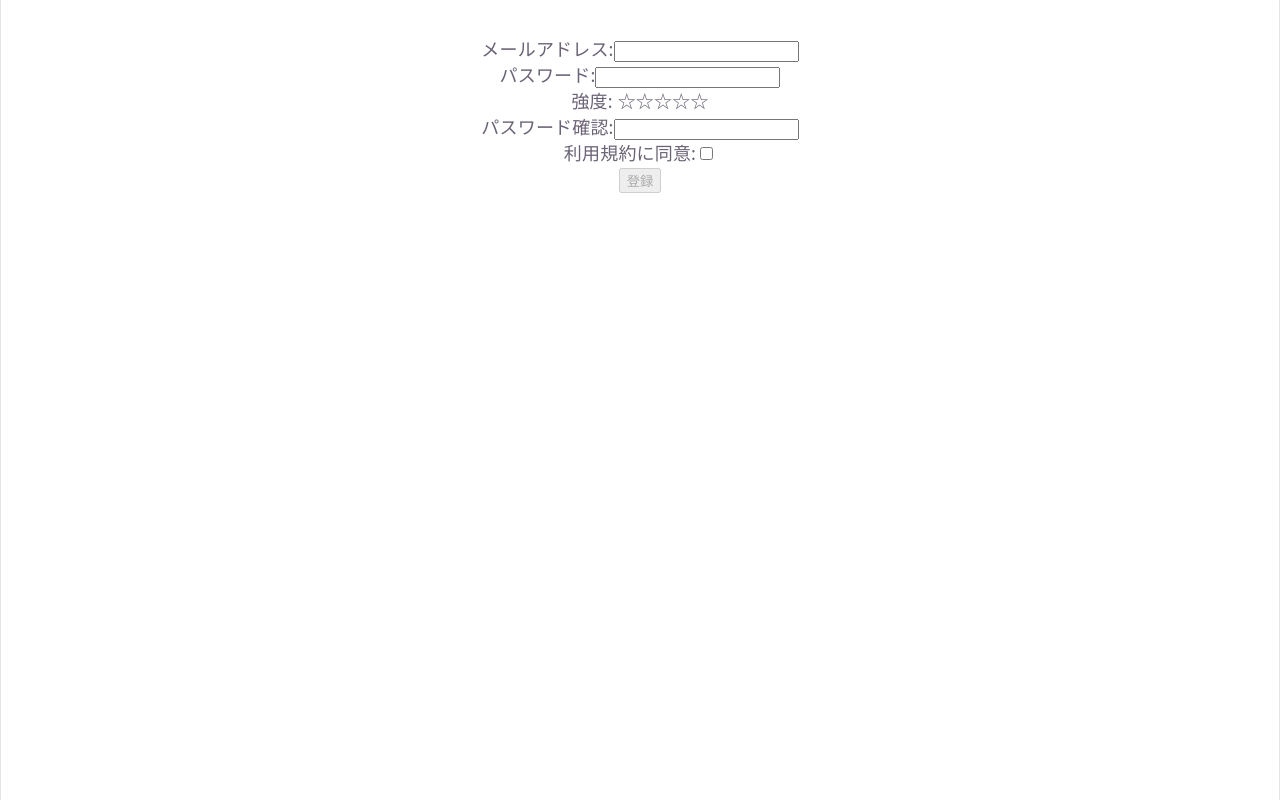
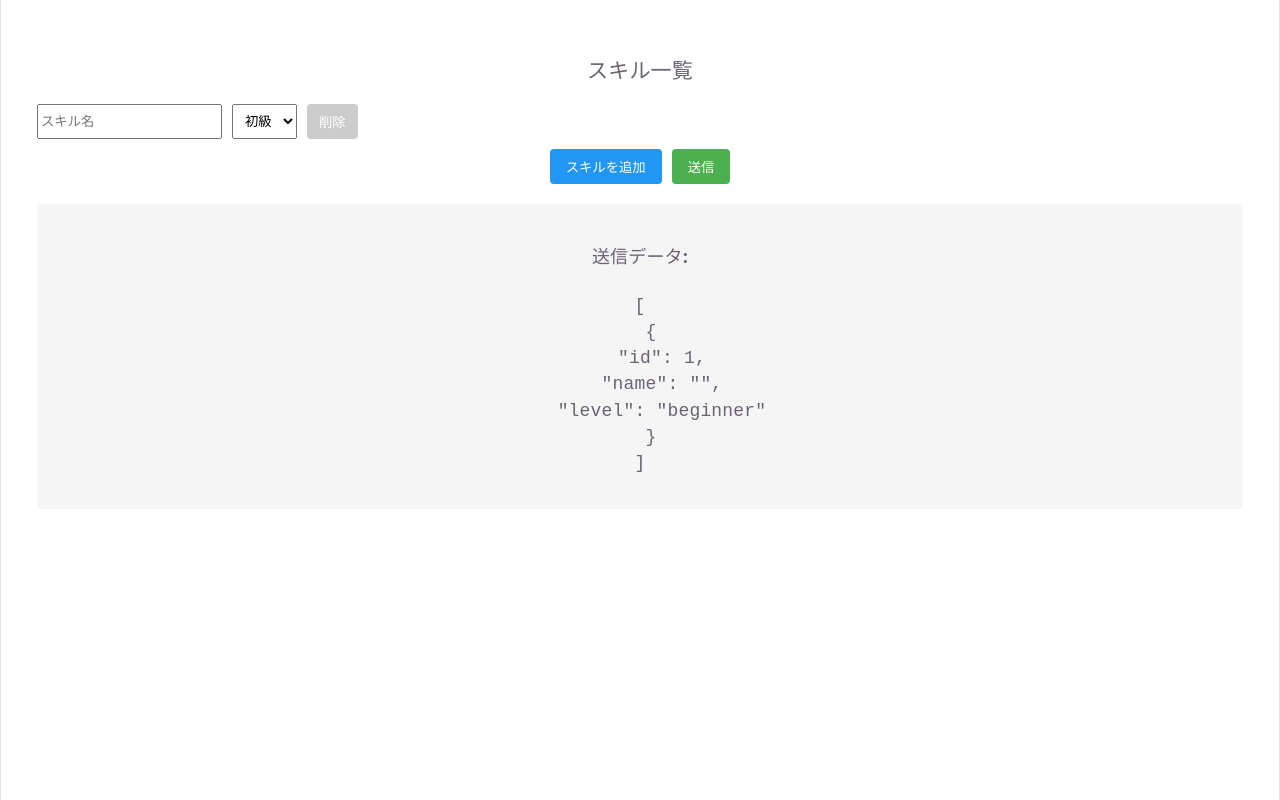
Before and after one commit to misakisoeda/react_tests, a React (Vite) app in the folder udemy-react-100/: page / in a window 1280 px wide. Built offline with nearby package versions, Linux system fonts and the light colour scheme.

Commit message:
feat: q24

```diff
--- a/udemy-react-100/src/App.tsx
+++ b/udemy-react-100/src/App.tsx
@@ -1,11 +1,11 @@
 import './App.css';
-import Question23 from './components/basic/Question23';
+import Question24 from './components/basic/Question24';
 
 function App() {
 
   return (
     <>
-      <Question23 />
+      <Question24 />
     </>
   )
 }
--- /dev/null
+++ b/udemy-react-100/src/components/basic/Question24.tsx
@@ -0,0 +1,134 @@
+import { useState, useRef } from 'react';
+
+type SkillLevel = 'beginner' | 'intermediate' | 'advanced';
+
+type Skill = {
+  id: number;
+  name: string;
+  level: SkillLevel;
+}
+
+// idは追加時に採番するので「id以外」の初期値をここで1回だけ定義（初期stateとaddSkillで使い回す）
+const EMPTY_SKILL: Omit<Skill, 'id'> = { name: '', level: 'beginner' };
+
+function DynamicForm() {
+  const [skills, setSkills] = useState<Skill[]>([
+    { id: 1, ...EMPTY_SKILL }
+  ]);
+
+  const nextIdRef = useRef(2);
+
+  const addSkill = () => {
+    const newSkill: Skill = { id: nextIdRef.current, ...EMPTY_SKILL };
+    nextIdRef.current ++;
+    setSkills(prev => [...prev, newSkill]);
+  };
+
+  const removeSkill = (id: number) => {
+    // スキルフィールドを削除
+    setSkills(prev => prev.filter(skill => skill.id !== id));
+  };
+
+  const updateSkill = (id: number, field: Exclude<keyof Skill, 'id'>, value: string) => {
+    setSkills(prev => prev.map(skill =>
+      skill.id === id ? { ...skill, [field]: value } : skill
+    ));
+  };
+
+  const handleSubmit = (e: React.SyntheticEvent<HTMLFormElement>) => {
+    e.preventDefault();
+    alert(JSON.stringify(skills, null, 2))
+    // 送信処理
+  };
+
+  return (
+    <form onSubmit={handleSubmit}>
+      <h3>スキル一覧</h3>
+
+      {skills.map((skill) => (
+        <div key={skill.id}
+	        className="skill-row"
+	        style={{
+            display: "flex",
+            gap: "10px",
+            marginBottom: "10px",
+          }}
+        >
+          <input
+            type="text"
+            placeholder="スキル名"
+            value={skill.name}
+            onChange={(e) => updateSkill(skill.id, 'name', e.target.value)}
+          />
+
+          <select
+            value={skill.level}
+            onChange={(e) => updateSkill(skill.id, 'level', e.target.value)}
+            style={{ padding: "8px" }}
+          >
+            <option value="beginner">初級</option>
+            <option value="intermediate">中級</option>
+            <option value="advanced">上級</option>
+          </select>
+
+          <button
+            type="button"
+            onClick={() => removeSkill(skill.id)}
+            disabled={skills.length <= 1}
+            style={{
+              padding: "8px 12px",
+              backgroundColor:
+              skills.length <= 1 ? "#ccc" : "#f44336",
+              color: "white",
+              border: "none",
+              borderRadius: "4px",
+              cursor: skills.length <= 1 ? "not-allowed" : "pointer",
+            }}
+          >
+            削除
+          </button>
+        </div>
+      ))}
+
+      <button
+        type="button"
+        onClick={addSkill}
+        disabled={skills.length >= 5}
+        style={{
+          padding: "8px 16px",
+          backgroundColor:
+          skills.length >= 5 ? "#ccc" : "#2196F3",
+          color: "white",
+          border: "none",
+          borderRadius: "4px",
+          cursor: skills.length >= 5 ? "not-allowed" : "pointer",
+          marginRight: "10px",
+        }}
+      >
+        スキルを追加
+      </button>
+
+      <button type="submit"
+        style={{
+          padding: "8px 16px",
+          backgroundColor: "#4CAF50",
+          color: "white",
+          border: "none",
+          borderRadius: "4px",
+          cursor: "pointer",
+				}}>送信</button>
+
+      <div style={{
+        marginTop: "20px",
+        padding: "15px",
+        backgroundColor: "#f5f5f5",
+        borderRadius: "4px",
+      }}>
+        <h4>送信データ:</h4>
+        <pre>{JSON.stringify(skills, null, 2)}</pre>
+      </div>
+    </form>
+  );
+}
+
+export default DynamicForm;
```
Also changed, not shown: 1 other file (tests, documents, lock files or other folders).
